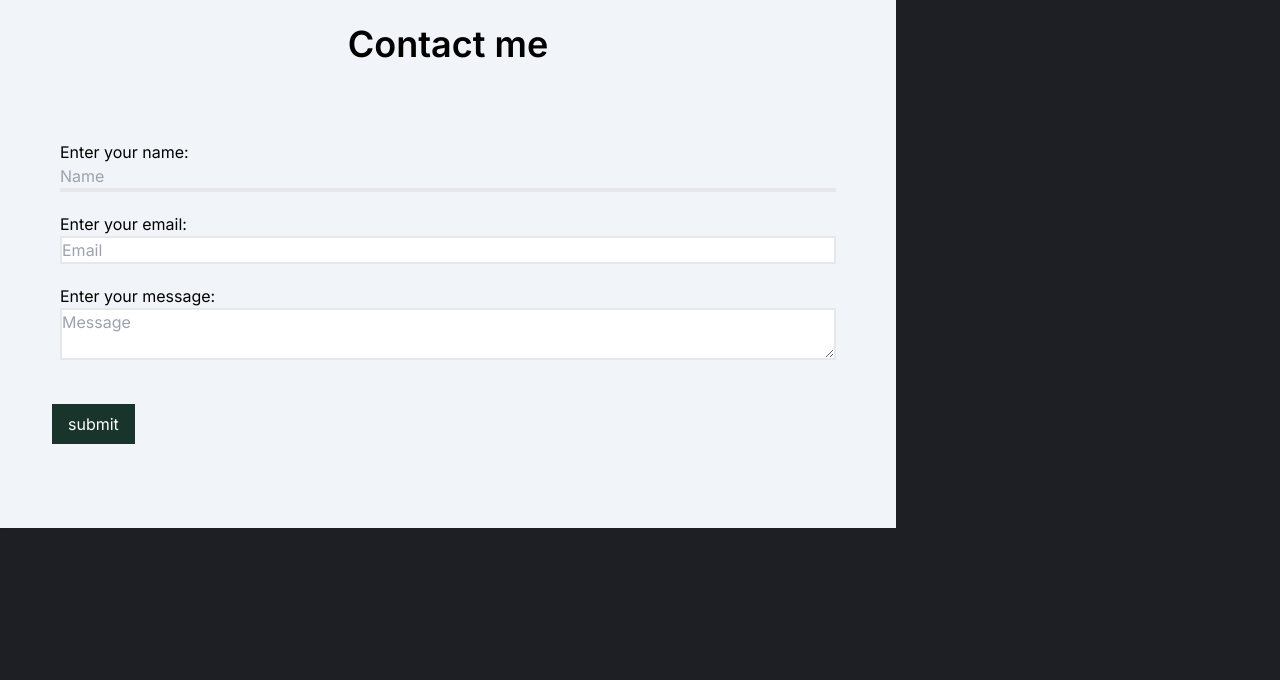
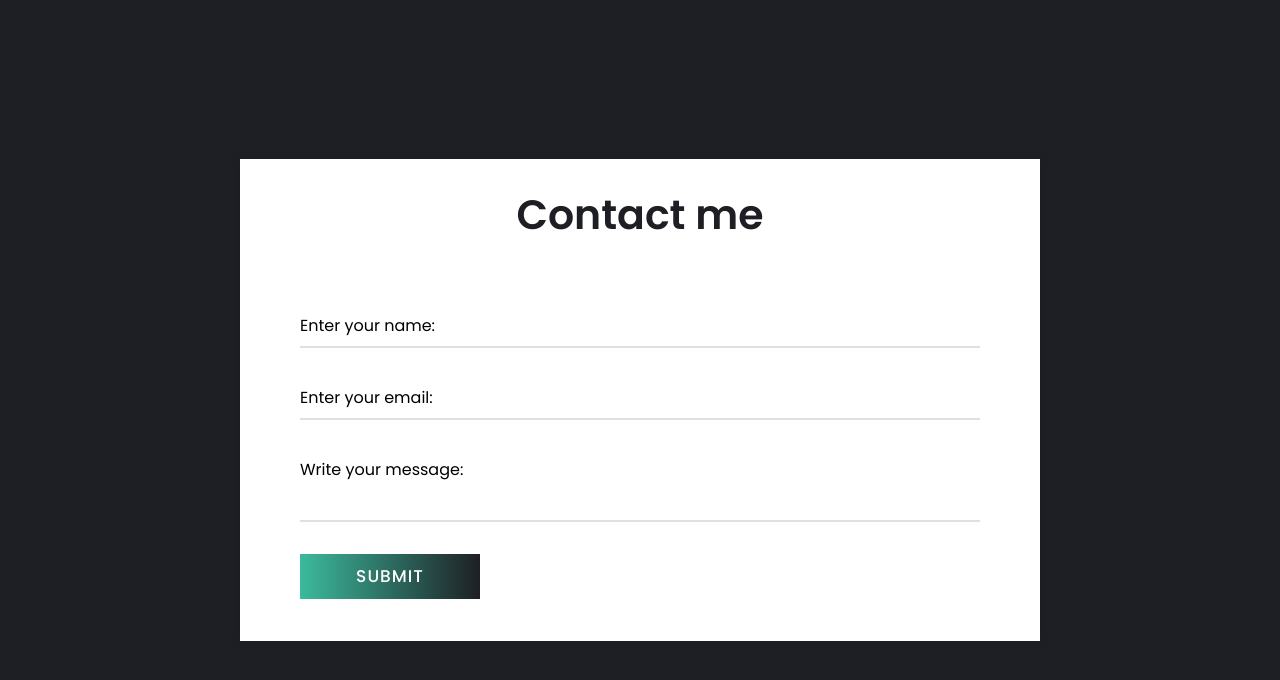
Before and after one commit to ipz06/my-portfolio, a Next.js app: page /sayHello in a window 1280 px wide. Shown: the top 680 px of the page. Built offline with nearby package versions, Linux system fonts and the light colour scheme.

Commit message:
Add style to form

```diff
--- a/src/app/globals.css
+++ b/src/app/globals.css
@@ -15,8 +15,23 @@
     --background-end-rgb: 0, 0, 0;
   }
 }
+*{
+  margin: 0;
+  padding: 0;
+  outline: none;
+  box-sizing: border-box;
+  font-family: 'Poppins', sans-serif;
+}
 
 body {
   color: rgb(var(--foreground-rgb));
   background-color: #1E1F24;
+  display: flex;
+  align-items: center;
+  justify-content: center;
+  min-height: 100vh;
+  padding: 10px;
+  font-family: 'Poppins', sans-serif;
+  background: #1E1F24;
+
 }
--- a/src/app/sayHello/form.css
+++ b/src/app/sayHello/form.css
@@ -12,8 +12,134 @@ input[type=submit]{
   cursor: pointer;
 }
 
-input:focus ~ label{
+.container{
+  max-width: 800px;
+  background: #fff;
+  width: 800px;
+  padding: 25px 40px 10px 40px;
+  box-shadow: 0px 0px 10px rgba(0,0,0,0.1);
+}
+.container .text{
+  text-align: center;
+  font-size: 41px;
+  font-weight: 600;
+  font-family: 'Poppins', sans-serif;
+  background: #1E1F24;
+  /* background: -webkit-linear-gradient(right, #3BBA9C, #1E1F24, #3BBA9C, #1E1F24); */
+  -webkit-background-clip: text;
+  -webkit-text-fill-color: transparent;
+}
+.container form{
+  padding: 30px 0 0 0;
+}
+.container form .form-row{
+  display: flex;
+  margin: 32px 0;
+}
+form .form-row .input-data{
+  width: 100%;
+  height: 40px;
+  margin: 0 20px;
+  position: relative;
+}
+form .form-row .textarea{
+  height: 70px;
+}
+.input-data input,
+.textarea textarea{
+  display: block;
+  width: 100%;
+  height: 100%;
+  border: none;
+  font-size: 17px;
+  border-bottom: 2px solid rgba(0,0,0, 0.12);
+}
+.input-data input:focus ~ label, .textarea textarea:focus ~ label,
+.input-data input:valid ~ label, .textarea textarea:valid ~ label{
   transform: translateY(-20px);
   font-size: 14px;
-  color: #3498db;
+  color: #3BBA9C;
 }
+.textarea textarea{
+  resize: none;
+  padding-top: 10px;
+}
+.input-data label{
+  position: absolute;
+  pointer-events: none;
+  bottom: 10px;
+  font-size: 16px;
+  transition: all 0.3s ease;
+}
+.textarea label{
+  width: 100%;
+  bottom: 40px;
+  background: #fff;
+}
+.input-data .underline{
+  position: absolute;
+  bottom: 0;
+  height: 2px;
+  width: 100%;
+}
+.input-data .underline:before{
+  position: absolute;
+  content: "";
+  height: 2px;
+  width: 100%;
+  background: #3BBA9C;
+  transform: scaleX(0);
+  transform-origin: center;
+  transition: transform 0.3s ease;
+}
+.input-data input:focus ~ .underline:before,
+.input-data input:valid ~ .underline:before,
+.textarea textarea:focus ~ .underline:before,
+.textarea textarea:valid ~ .underline:before{
+  transform: scale(1);
+}
+.submit-btn .input-data{
+  overflow: hidden;
+  height: 45px!important;
+  width: 25%!important;
+}
+.submit-btn .input-data .inner{
+  height: 100%;
+  width: 300%;
+  position: absolute;
+  left: -100%;
+  background: -webkit-linear-gradient(right, #3BBA9C, #1E1F24, #3BBA9C, #1E1F24);
+  transition: all 0.4s;
+}
+.submit-btn .input-data:hover .inner{
+  left: 0;
+}
+.submit-btn .input-data input{
+  background: none;
+  border: none;
+  color: #fff;
+  font-size: 17px;
+  font-weight: 500;
+  text-transform: uppercase;
+  letter-spacing: 1px;
+  cursor: pointer;
+  position: relative;
+  z-index: 2;
+}
+@media (max-width: 700px) {
+  .container .text{
+    font-size: 30px;
+  }
+  .container form{
+    padding: 10px 0 0 0;
+  }
+  .container form .form-row{
+    display: block;
+  }
+  form .form-row .input-data{
+    margin: 35px 0!important;
+  }
+  .submit-btn .input-data{
+    width: 40%!important;
+  }
+}
--- a/src/app/sayHello/page.tsx
+++ b/src/app/sayHello/page.tsx
@@ -22,7 +22,7 @@ export default function Page () {
 
 
     return (
-        <div className="flex flex-col justify-center items-center max-w-4xl w-full px-10 pt-6 pb-8 shadow-sm bg-slate-100">
+        <div className="container">
             {/* <motion.div className="text-slate-800 m-10 px-40"
             whileHover={{ scale: 1.2, rotate: 90 }}
             whileTap={{ scale: 0.8, rotate: -90, borderRadius: "100%" }}>
@@ -33,42 +33,52 @@ export default function Page () {
                 Hello, Framer Motion!
             </motion.div> */}
         {/* <form action={create} method="post" className=" m-3 w-full"> */}
-        <div className="text-center text-4xl font-semibold bg-clip-text ">Contact me</div>
-        <form className="m-3 w-full pt-8 " onSubmit={handleSubmit(onSubmit)}>
-            <div className="flex flex-col mx-5 mt-8 h-10 relative ">
-                <label htmlFor="name">Enter your name: </label>
+        <div className="text ">Contact me</div>
+        <form  onSubmit={handleSubmit(onSubmit)}>
+            <div className="form-row">
+                <div className="input-data">
                     <input
                     type="text"
-                placeholder='Name'
-                className='border-b-4 bg-inherit'
                     {...register("name")}
-                // ref={name}
                     required />
+                    <div className="underline"></div>
+                    <label htmlFor="name">Enter your name: </label>
                 </div>
-            <div className="flex flex-col mx-5 mt-8 h-10 relative">
-                <label htmlFor="email">Enter your email: </label>
+            </div>
+            <div className="form-row">
+                <div className="input-data">
                     <input
                     type="email"
                     {...register('email')}
-                // ref={email}
-                placeholder="Email"
-                className='border-2 border-r-2'
                     required />
+                    <div className="underline"></div>
+                    <label htmlFor="email">Enter your email:
+                    </label>
                 </div>
-            <div className="flex flex-col mx-5 mt-8 h-20 relative">
-                <label htmlFor="text">Enter your message: </label>
+            </div>
+            <div className="form-row">
+                <div className="input-data textarea">
                     <textarea
                     id="story"
                     {...register('story')}
-                // ref={text}
-                placeholder="Message"
-                className='border-2 border-r-2'
-                required />
+                    rows={8}
+                    cols={80}
+                     required>
+                    </textarea>
+                    <br />
+                    <div className="underline"></div>
+                    <label htmlFor="text">Write your message: </label>
+                    <br />
                 </div>
-            <div className='flex flex-col justify-start items-start m-3 my-10' >
+
+            </div>
+            <div className='form-row submit-btn'>
+            <div className="input-data">
+                <div className="inner"></div>
                 {/* <SubmitButton onSend={handleSend}/> */}
                 {/* <button type="button" className="button" onClick={handleSend}>Send</button> */}
                 <input type='submit' value='submit'/>
+                </div>
             </div>
         </form>
         </div>
```
Lines whose indentation alone changed are shown as unchanged.
